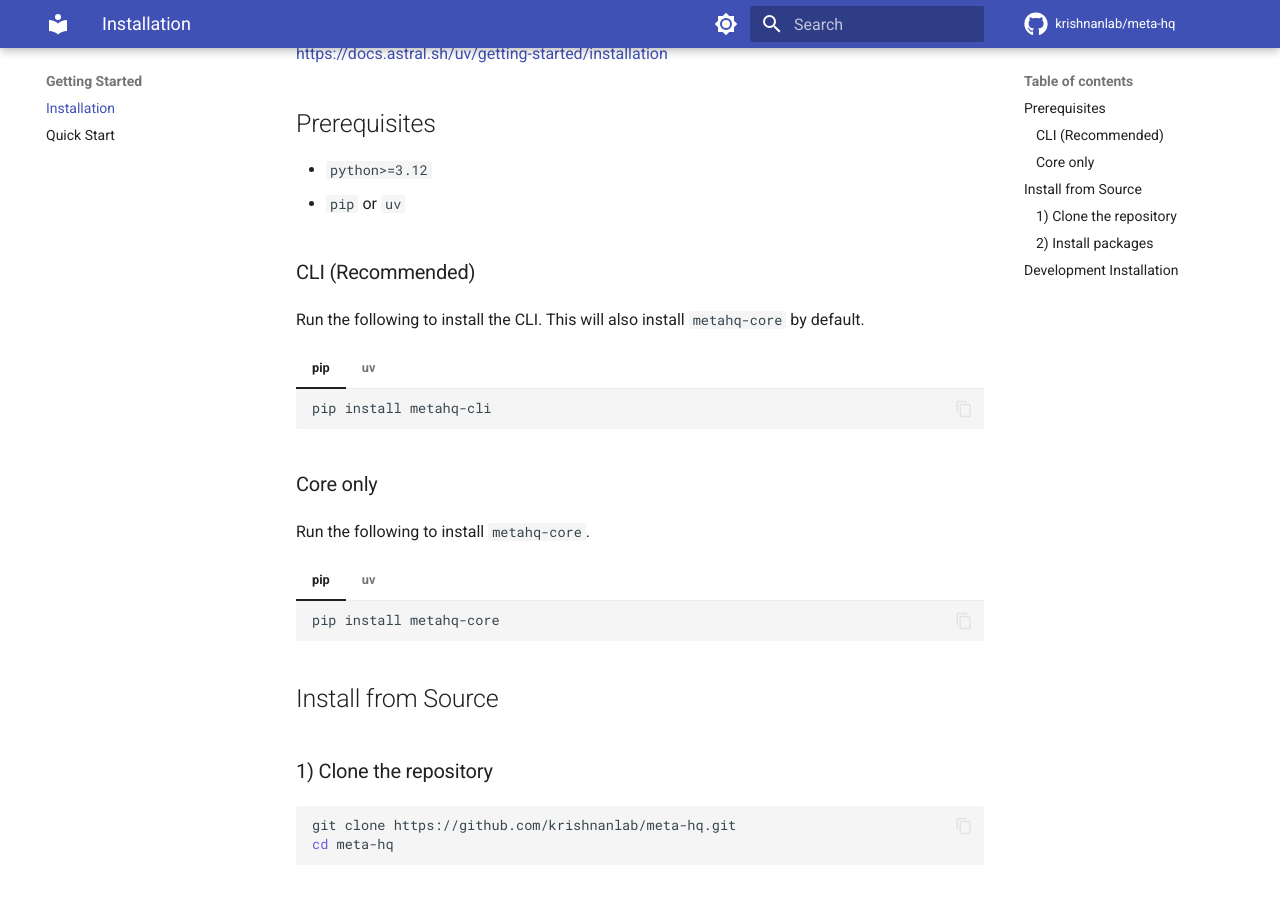
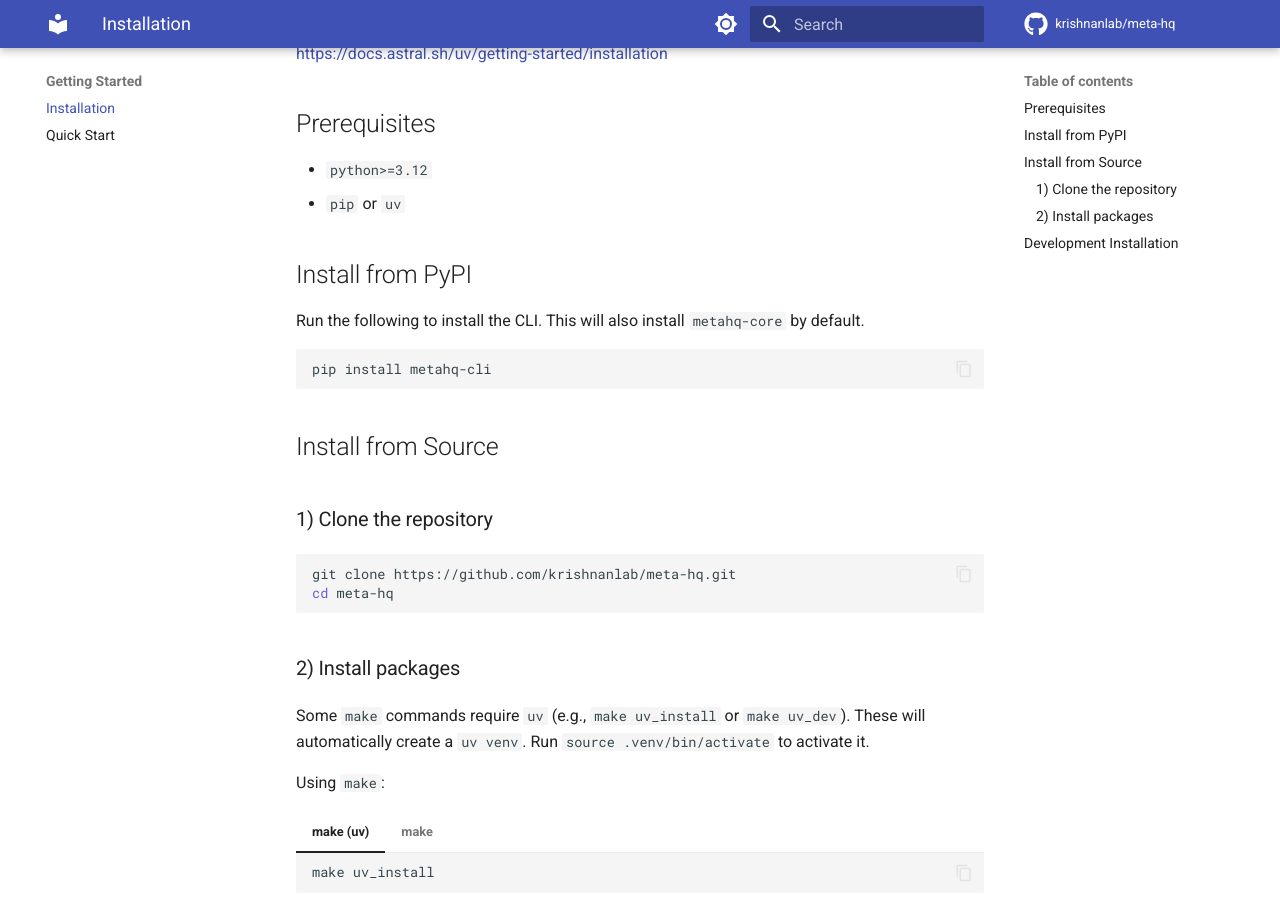
Before and after one commit to krishnanlab/meta-hq, an MkDocs documentation site: the page built from docs/getting-started/installation.md, in a window 1280 px wide and 900 px high, scrolled down 238 px. Built offline with MkDocs 1.6.1 and Material for MkDocs 9.7.7, drawn with Linux system fonts in a browser that asks for light colours; comment, search, counter and statistics services are not loaded.

Commit message:
only show CLI install

````diff
--- a/docs/getting-started/installation.md
+++ b/docs/getting-started/installation.md
@@ -6,37 +6,13 @@ See the following link to install `uv`: [https://docs.astral.sh/uv/getting-start
 - `python>=3.12`
 - `pip` or `uv`
 
-### CLI (Recommended)
+## Install from PyPI
 
 Run the following to install the CLI. This will also install `metahq-core` by default.
 
-=== "pip"
-
-    ``` bash
-    pip install metahq-cli
-    ```
-
-=== "uv"
-
-    ``` bash
-    uv pip install metahq-cli
-    ```
-
-### Core only
-
-Run the following to install `metahq-core`.
-
-=== "pip"
-
-    ``` bash
-    pip install metahq-core
-    ```
-
-=== "uv"
-
-    ``` bash
-    uv pip install metahq-core
-    ```
+```bash
+pip install metahq-cli
+```
 
 ## Install from Source
 
````
